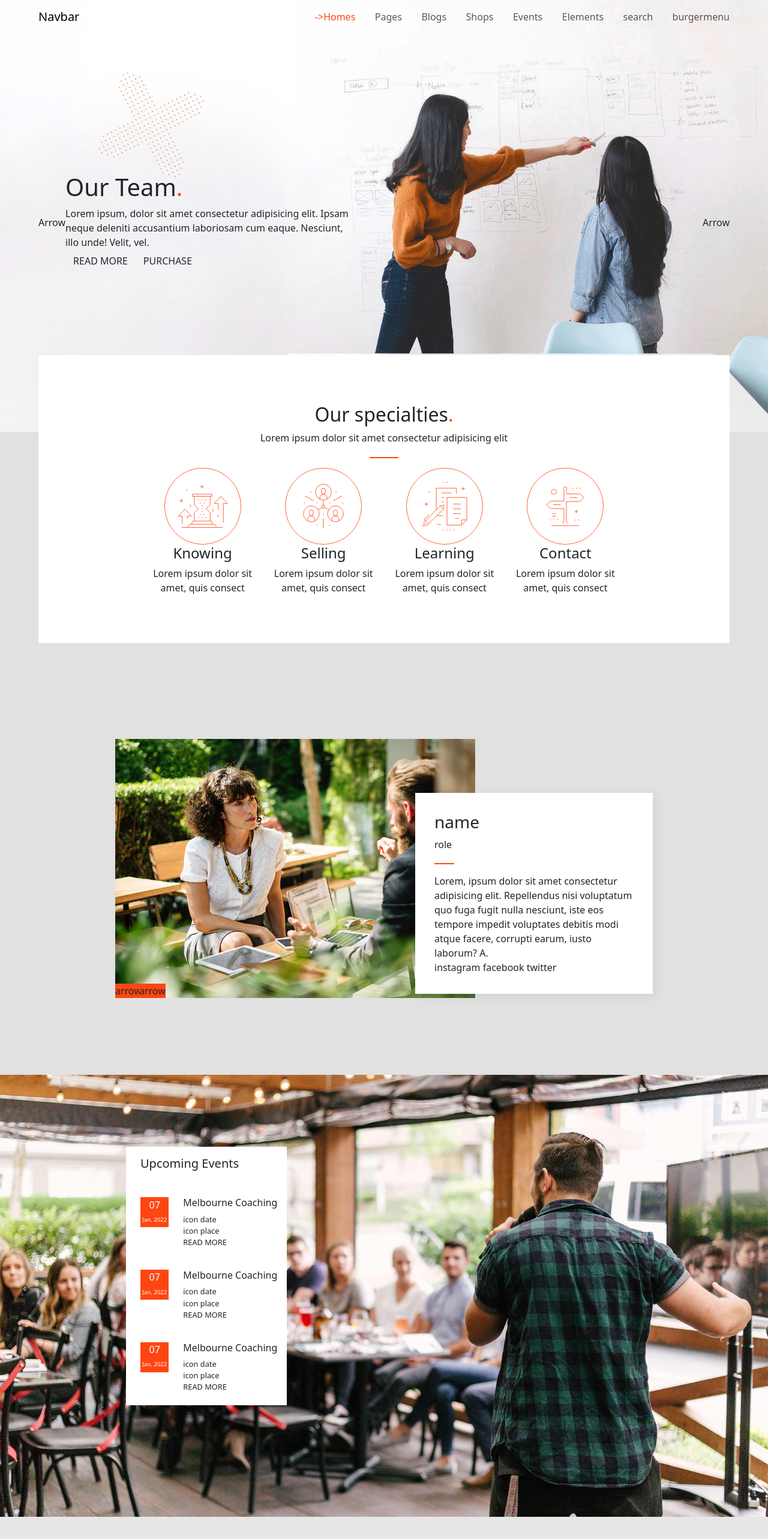
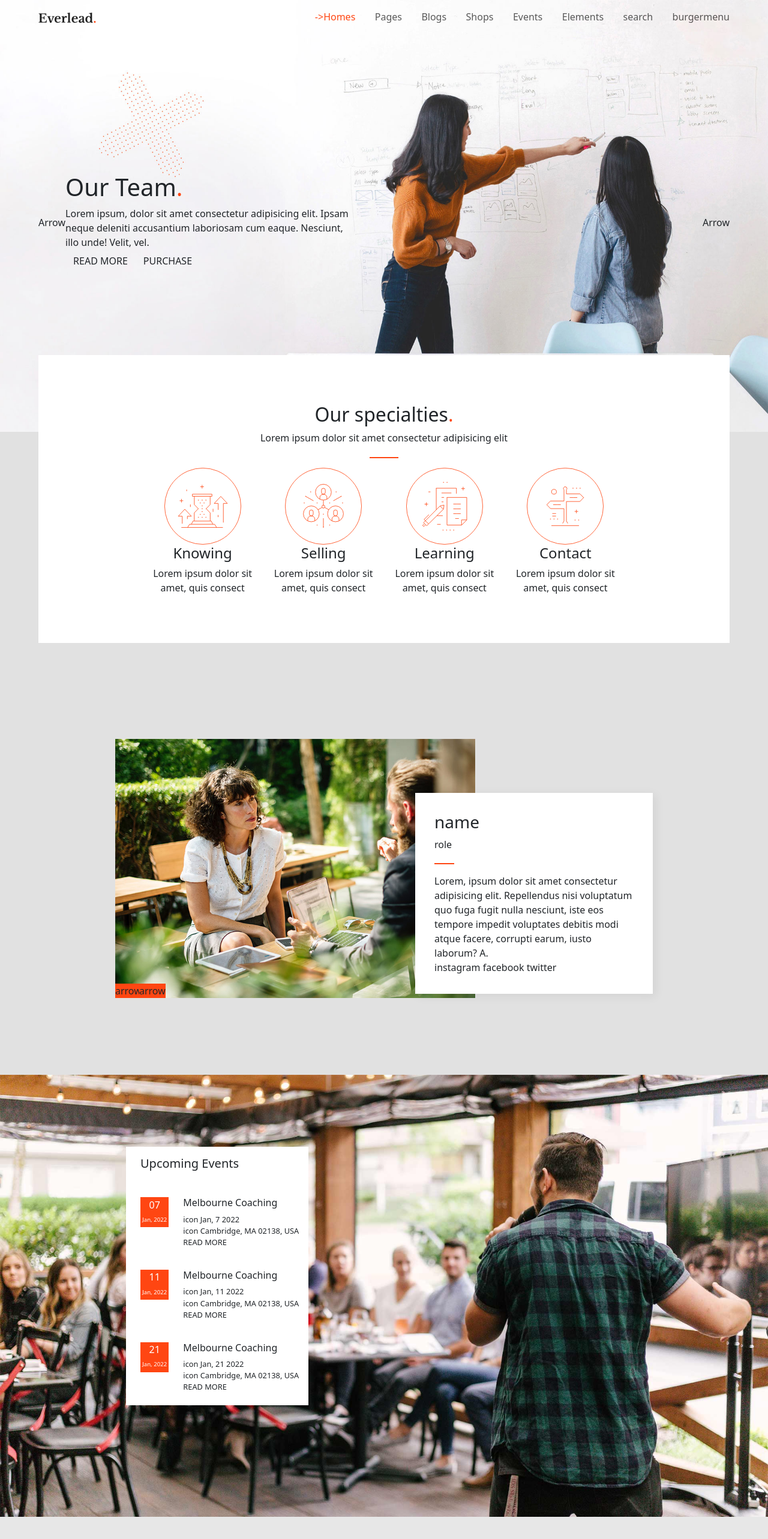
Before and after one commit to AndreaCoggio94/proj-html-vuejs, a Vue app: page / in a window 1280 px wide. Shown: the top 2566 px of the page at 60% size. Built offline with nearby package versions, Linux system fonts and the light colour scheme.

Commit message:
Fixed Event cards in jumbotron events

```diff
--- a/src/components/AppMain.vue
+++ b/src/components/AppMain.vue
@@ -6,6 +6,33 @@ import TestimonialCard from "./main/TestimonialCard.vue";
 export default {
   data() {
     return {
+      events: [
+        {
+          date: "07",
+          day: "Jan, 2022",
+          completeDate: "Jan, 7 2022",
+          what: "Melbourne Coaching",
+          hour: "9:00 am - 5:00 pm",
+          location: "Cambridge, MA 02138, USA",
+        },
+        {
+          date: "11",
+          day: "Jan, 2022",
+          completeDate: "Jan, 11 2022",
+          what: "Melbourne Coaching",
+          hour: "9:00 am - 5:00 pm",
+          location: "Cambridge, MA 02138, USA",
+        },
+        {
+          date: "21",
+          day: "Jan, 2022",
+          completeDate: "Jan, 21 2022",
+          what: "Melbourne Coaching",
+          hour: "9:00 am - 5:00 pm",
+          location: "Cambridge, MA 02138, USA",
+        },
+      ],
+
       newsActiveIndex: [0, 1, 2],
       news: [
         {
@@ -72,7 +99,7 @@ export default {
       <TeamCard></TeamCard>
     </div>
   </div>
-  <!-- Jumbotron -->
+  <!-- Jumbotron events -->
   <div class="jumbotron">
     <img src="/image/h1-img-09.jpg" alt="" />
     <div class="">
@@ -80,7 +107,19 @@ export default {
         <div class="event-top">
           <h3>Upcoming Events</h3>
         </div>
-        <div class="event-item">
+        <div v-for="(card, index) in events" class="event-item">
+          <div class="date">
+            <h4>{{ card.date }}</h4>
+            <p>{{ card.day }}</p>
+          </div>
+          <div class="event-info">
+            <h4>{{ card.what }}</h4>
+            <p><span>icon</span> {{ card.completeDate }}</p>
+            <p><span>icon</span> {{ card.location }}</p>
+            <div>READ MORE</div>
+          </div>
+        </div>
+        <!-- <div class="event-item">
           <div class="date">
             <h4>07</h4>
             <p>Jan, 2022</p>
@@ -103,19 +142,7 @@ export default {
             <p><span>icon</span> place</p>
             <div>READ MORE</div>
           </div>
-        </div>
-        <div class="event-item">
-          <div class="date">
-            <h4>07</h4>
-            <p>Jan, 2022</p>
-          </div>
-          <div class="event-info">
-            <h4>Melbourne Coaching</h4>
-            <p><span>icon</span> date</p>
-            <p><span>icon</span> place</p>
-            <div>READ MORE</div>
-          </div>
-        </div>
+        </div> -->
       </div>
     </div>
   </div>
--- a/src/components/header/NavBar.vue
+++ b/src/components/header/NavBar.vue
@@ -19,7 +19,9 @@ export default {
 <template>
   <div class="container-big">
     <nav class="navbar">
-      <a class="navbar-brand" href="#">Navbar</a>
+      <a class="navbar-brand" href="#">
+        <img src="/image/logo-img-01.png" alt="" />
+      </a>
       <ul class="navbar-nav">
         <li
           v-for="(card, index) in pages"
@@ -48,6 +50,11 @@ export default {
   left: 0;
   right: 0;
   nav {
+    .navbar-brand {
+      img {
+        width: 6rem;
+      }
+    }
     .navbar-nav {
       display: flex;
       flex-direction: row;
```
